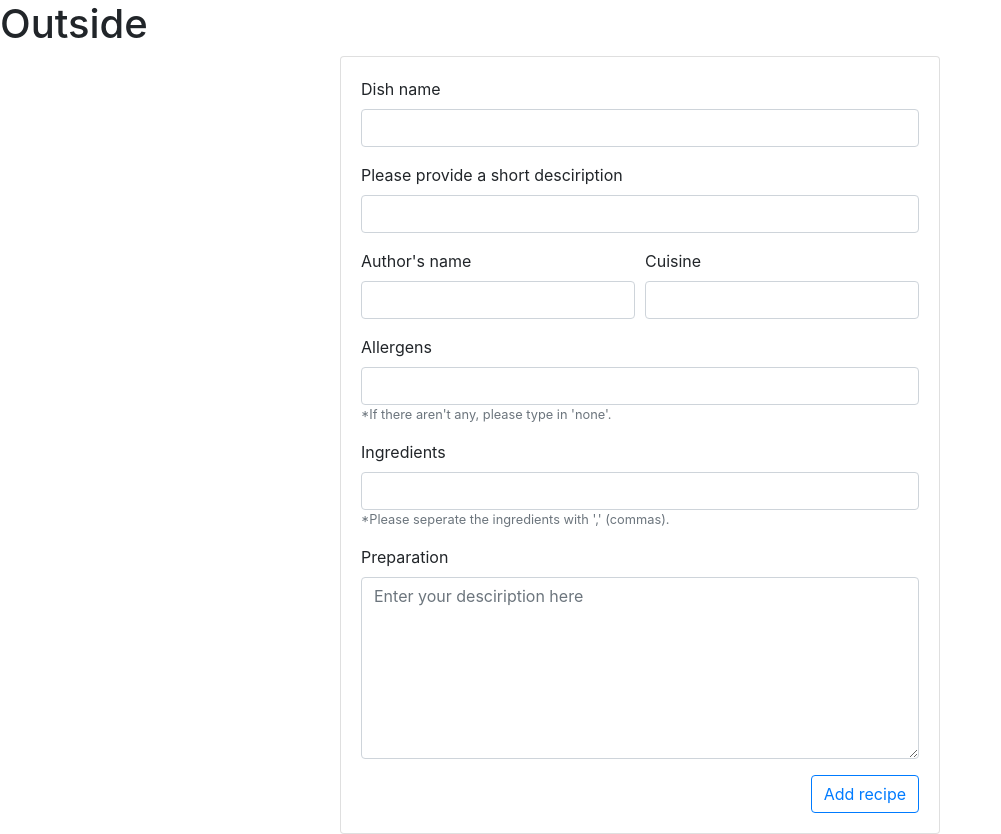
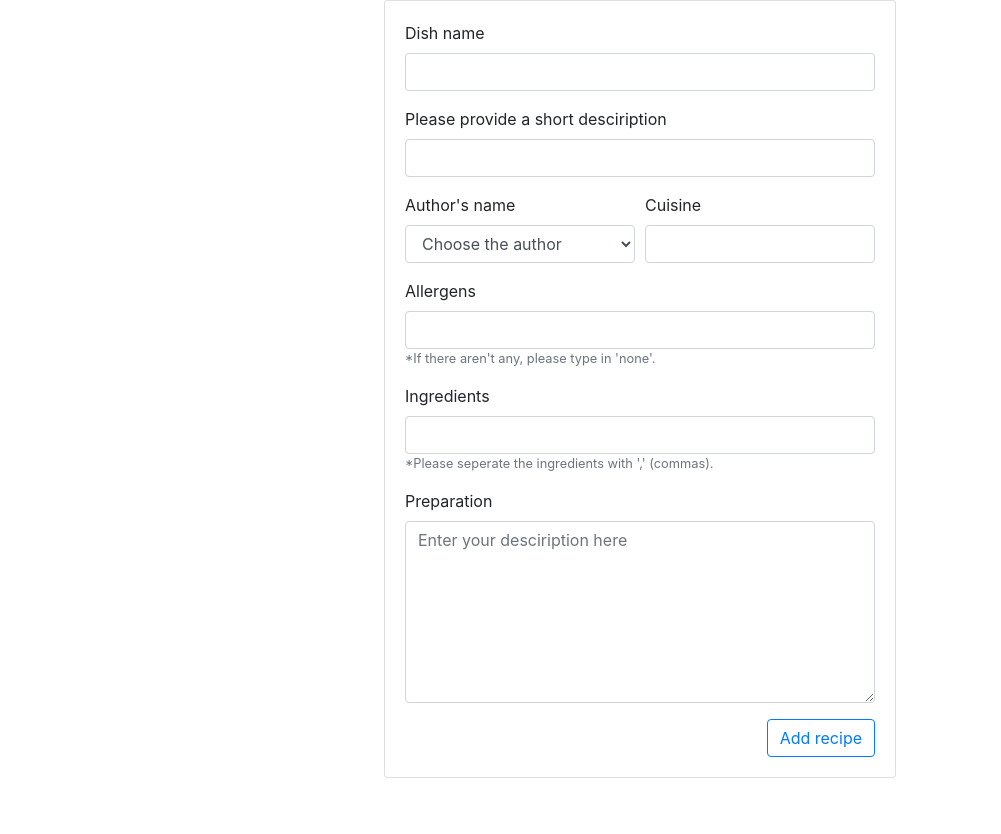
Before and after one commit to r-andy79/data-centric-dev-project, a Flask app: page /add_recipe in a window 1280 px wide. Shown: the whole page, without its empty margins (0-1001 px from the left). After the commit the page ends 778 px from the top, so only its background shows below. Run offline with Flask 2, Linux system fonts and the light colour scheme; data that the repository does not hold is empty; some libraries are stand-ins or nearby versions.

Commit message:
dropdown menu with authors added to the add recipe form

```diff
--- a/app.py
+++ b/app.py
@@ -4,7 +4,7 @@ import datetime
 from flask import Flask, render_template, redirect, request, url_for
 from flask_pymongo import PyMongo
 from bson.objectid import ObjectId
-
+from bson.json_util import dumps
 
 app = Flask(__name__)
 app.config[
@@ -25,6 +25,12 @@ def parse_string(string):
       arr_trim.append(item.strip())
     return arr_trim
 
+@app.route("/test", methods=['POST'])
+def test():
+    query = request.json['q']
+
+    results = recipes_collection.find(query)
+    return dumps(results)
 
 @app.route("/")
 @app.route("/get_recipes")
@@ -46,7 +52,7 @@ def insert_user():
 # add recipe template
 @app.route("/add_recipe")
 def add_recipe():
-    return render_template("addrecipe.html")
+    return render_template("addrecipe.html", authors=users_collection.find())
 
 @app.route("/cuisines")
 def cuisines():
--- a/templates/addrecipe.html
+++ b/templates/addrecipe.html
@@ -16,8 +16,15 @@
           <div class="form-group">
             <div class="form-row">
               <div class="col-md-6">
-                <label for="author">Author's name</label>
-                <input class="form-control" name="author" type="text" required>
+                  <label for="author">Author's name</label>
+                  <select class="form-control" name="author" id="author">
+                    <option value="" disabled selected>Choose the author</option>
+                    {% for author in authors %}
+                    <option value="{{author.username}}">{{author.username}}</option>
+                    {% endfor %}
+                  </select>
+                <!-- <label for="author">Author's name</label>
+                <input class="form-control" name="author" type="text" required> -->
               </div>
               <div class="col-md-6">
                 <label for="cuisine">Cuisine</label>
--- a/templates/base.html
+++ b/templates/base.html
@@ -8,7 +8,6 @@
   <title>Recipes database</title>
 </head>
 <body>
-  <h1>Outside</h1>
   {% block content %}
   {% endblock %}
   <script src="https://code.jquery.com/jquery-3.3.1.slim.min.js" integrity="sha384-q8i/X+965DzO0rT7abK41JStQIAqVgRVzpbzo5smXKp4YfRvH+8abtTE1Pi6jizo" crossorigin="anonymous"></script>
```
